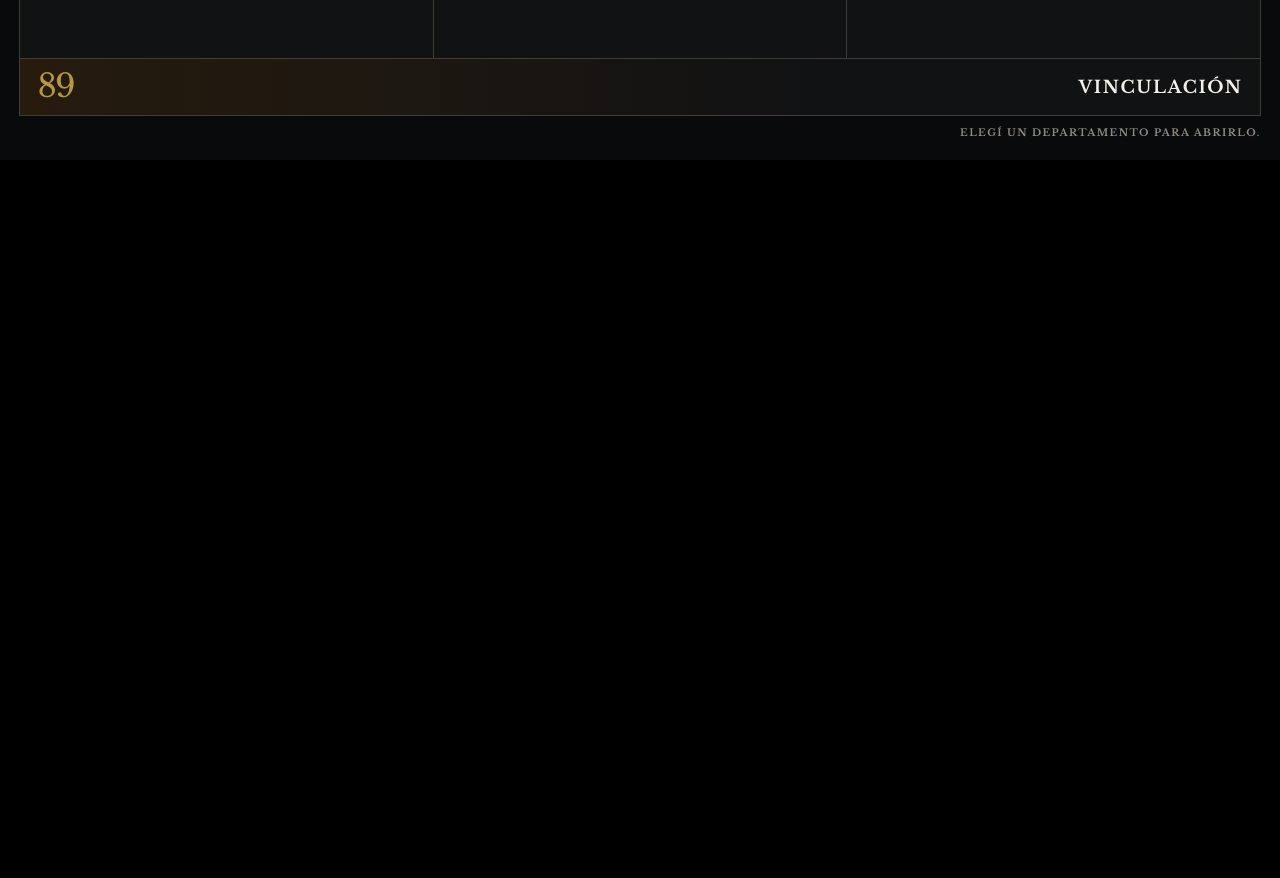
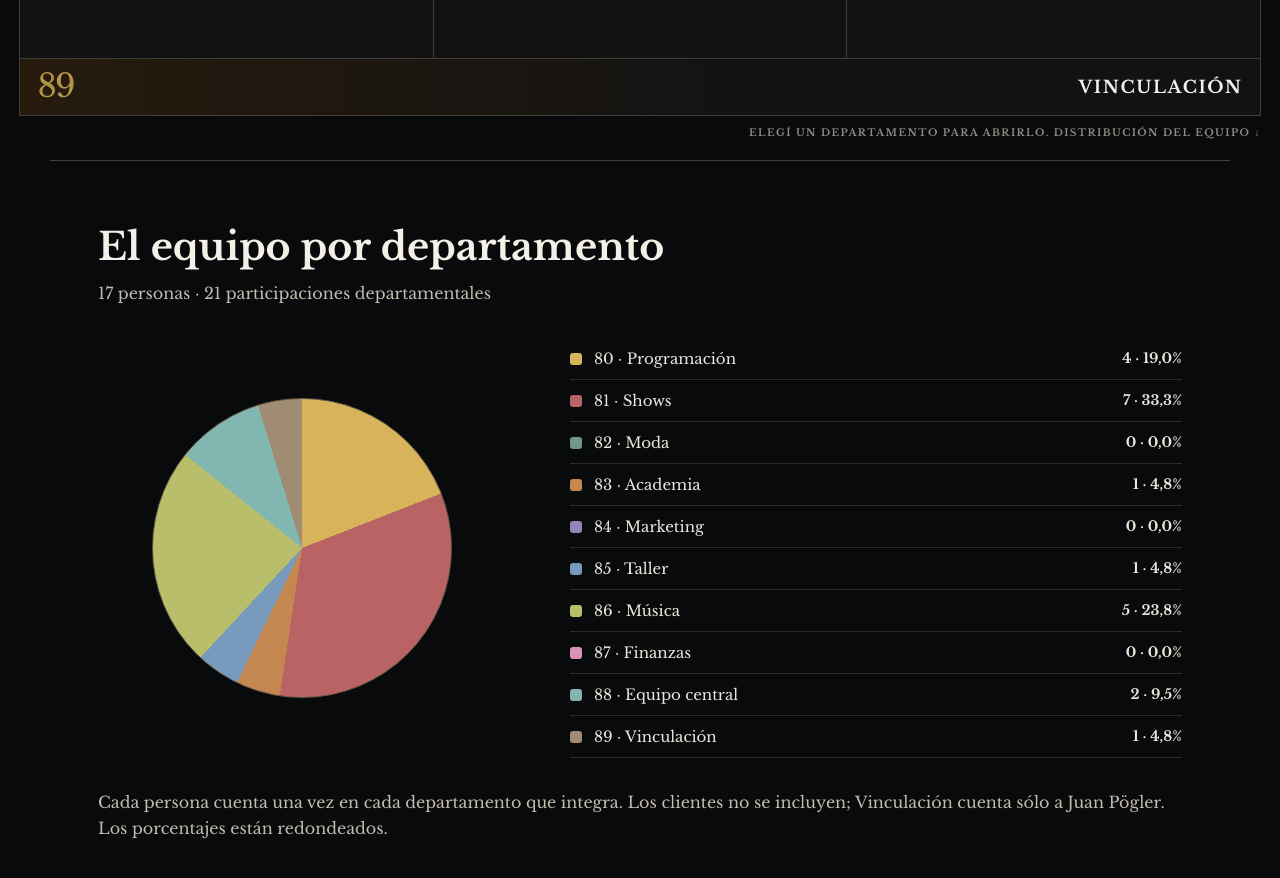
Before and after one commit to O-UnderTango-Club/UnderTangoWEBNextJS, a Next.js app: page /central in a window 1280 px wide. Shown: the part 640-1518 px from the top of the page. Before the commit the page ends 800 px from the top, so only its background shows below. Built offline with nearby package versions, Linux system fonts and the light colour scheme.

Commit message:
Add Central team distribution chart and revise roster and clients

```diff
--- a/app/central/CentralMap.tsx
+++ b/app/central/CentralMap.tsx
@@ -6,6 +6,14 @@ import styles from "./central.module.css";
 import FinanceReconstruction from "./FinanceReconstruction";
 
 const countries = [{ code: "AR", name: "Argentina" }, { code: "BR", name: "Brasil" }, { code: "PY", name: "Paraguay" }] as const;
+const chartColors = ["#d7b35a", "#b96365", "#71968a", "#c48750", "#9585b8", "#789bbd", "#b9be6b", "#d693b6", "#81b7b0", "#a08b73"];
+const chartDepartments = [...departments].sort((a, b) => Number(a.number) - Number(b.number));
+const participationTotal = chartDepartments.reduce((sum, department) => sum + department.members.length, 0);
+const uniqueMemberTotal = new Set(departments.flatMap((department) => department.members.map((member) => member.name))).size;
+const chartSegments = chartDepartments.map((department, index) => {
+  const start = chartDepartments.slice(0, index).reduce((sum, item) => sum + item.members.length, 0);
+  return `${chartColors[index]} ${participationTotal ? start / participationTotal * 100 : 0}% ${participationTotal ? (start + department.members.length) / participationTotal * 100 : 0}%`;
+}).join(", ");
 
 function MemberCard({ member }: { member: DepartmentMember }) {
   return (
@@ -103,7 +111,25 @@ export default function CentralMap() {
             <span className={styles.keyword}>{extension.keyword}</span>
           </button>
         </div>
-        <p className={styles.hint}>Elegí un departamento para abrirlo.</p>
+        <p className={styles.hint}>Elegí un departamento para abrirlo. Distribución del equipo ↓</p>
+      </section>
+
+      <section className={styles.distribution} aria-labelledby="distribution-title">
+        <header>
+          <h2 id="distribution-title">El equipo por departamento</h2>
+          <p>{uniqueMemberTotal} personas · {participationTotal} participaciones departamentales</p>
+        </header>
+        <div className={styles.chartLayout}>
+          <div className={styles.pieChart} role="img" aria-label="Distribución porcentual de participaciones por departamento. Detalle en la lista contigua." style={{ background: participationTotal ? `conic-gradient(${chartSegments})` : "#333" }} />
+          <ul className={styles.chartLegend}>
+            {chartDepartments.map((department, index) => <li key={department.number}>
+              <span className={styles.chartSwatch} style={{ background: chartColors[index] }} aria-hidden="true" />
+              <span>{department.number} · {department.keyword}</span>
+              <strong>{department.members.length} · {(participationTotal ? department.members.length / participationTotal * 100 : 0).toFixed(1).replace(".", ",")}%</strong>
+            </li>)}
+          </ul>
+        </div>
+        <p className={styles.chartNote}>Cada persona cuenta una vez en cada departamento que integra. Los clientes no se incluyen; Vinculación cuenta sólo a Juan Pögler. Los porcentajes están redondeados.</p>
       </section>
 
       {selected && (
--- a/app/central/central.module.css
+++ b/app/central/central.module.css
@@ -135,6 +135,16 @@
 }
 
 .financePanel { height: min(900px, calc(100svh - 32px)); }
+.distribution { box-sizing: border-box; max-width: 1180px; margin: 0 auto !important; padding: clamp(28px, 5vw, 64px) clamp(18px, 4vw, 48px) !important; border-top: 1px solid #433c32; }
+.distribution h2 { margin: 0 0 12px; color: #f4f0e8; font-size: clamp(26px, 3.5vw, 38px); line-height: 1.15; }
+.distribution header p, .chartNote { margin: 0; color: #c2bbae; font-size: 16px; line-height: 1.6; }
+.chartLayout { display: grid; grid-template-columns: minmax(0, .8fr) minmax(0, 1.2fr); align-items: center; gap: clamp(24px, 5vw, 70px); margin: 32px 0; }
+.pieChart { width: min(100%, 300px); aspect-ratio: 1; border-radius: 50%; justify-self: center; border: 1px solid #635744; }
+.chartLegend { list-style: none; margin: 0; padding: 0; }
+.chartLegend li { display: grid; grid-template-columns: 12px minmax(0, 1fr) auto; gap: 12px; align-items: center; padding: 10px 0; border-bottom: 1px solid #302b24; color: #ece5d9; font-size: 15px; line-height: 1.4; }
+.chartLegend strong { white-space: nowrap; font-variant-numeric: tabular-nums; font-size: 14px; }
+.chartSwatch { width: 12px; height: 12px; border-radius: 3px; }
+@media (max-width: 720px) { .chartLayout { grid-template-columns: 1fr; } .pieChart { width: min(75vw, 260px); } }
 .tile { text-decoration: none; }
 .description { flex-direction: column; align-items: flex-start; justify-content: center; gap: 10px; overflow-y: auto; }
 .description p { margin: 0; }
--- a/app/central/departments.ts
+++ b/app/central/departments.ts
@@ -28,7 +28,6 @@ export const departments: Department[] = [
     description: "Formación, aprendizaje y herramientas educativas: APRENDE, la Academia de Tango online y presencial y recursos gratuitos para aprender mejor.",
     members: [
       { name: "Pablo Cieslik", role: "Producción y docencia" },
-      { name: "Evayan Behr", role: "Práctica escénica" },
     ],
     projects: [
       "APRENDE — Metodología de aprendizaje avanzado",
@@ -64,7 +63,6 @@ export const departments: Department[] = [
       { name: "Giuliano Sohrobigarat", role: "Programador" },
       { name: "Alejandro Miguez", role: "Representante Institucional" },
       { name: "Pablo Cieslik", role: "Gerente de Proyectos" },
-      { name: "Vanesa Cabello", role: "Inversora" },
     ],
     projects: [
       "Startup Ø UnderTango — Gerencia de proyectos + arquitectura digital",
@@ -140,7 +138,9 @@ export const departments: Department[] = [
     clients: [
       { name: "Shopping China", country: "PY" },
       { name: "Itaipu Binacional", country: "PY" },
+      { name: "Howard Johnson Rooftop", country: "PY" },
       { name: "Hotel Grand Carimã", country: "BR" },
+      { name: "Tic-Tum Academia de Dança", country: "BR" },
       { name: "A Piacere", country: "AR" },
       { name: "La Cabrera", country: "AR" },
       { name: "Gran Meliá", country: "AR" },
```
